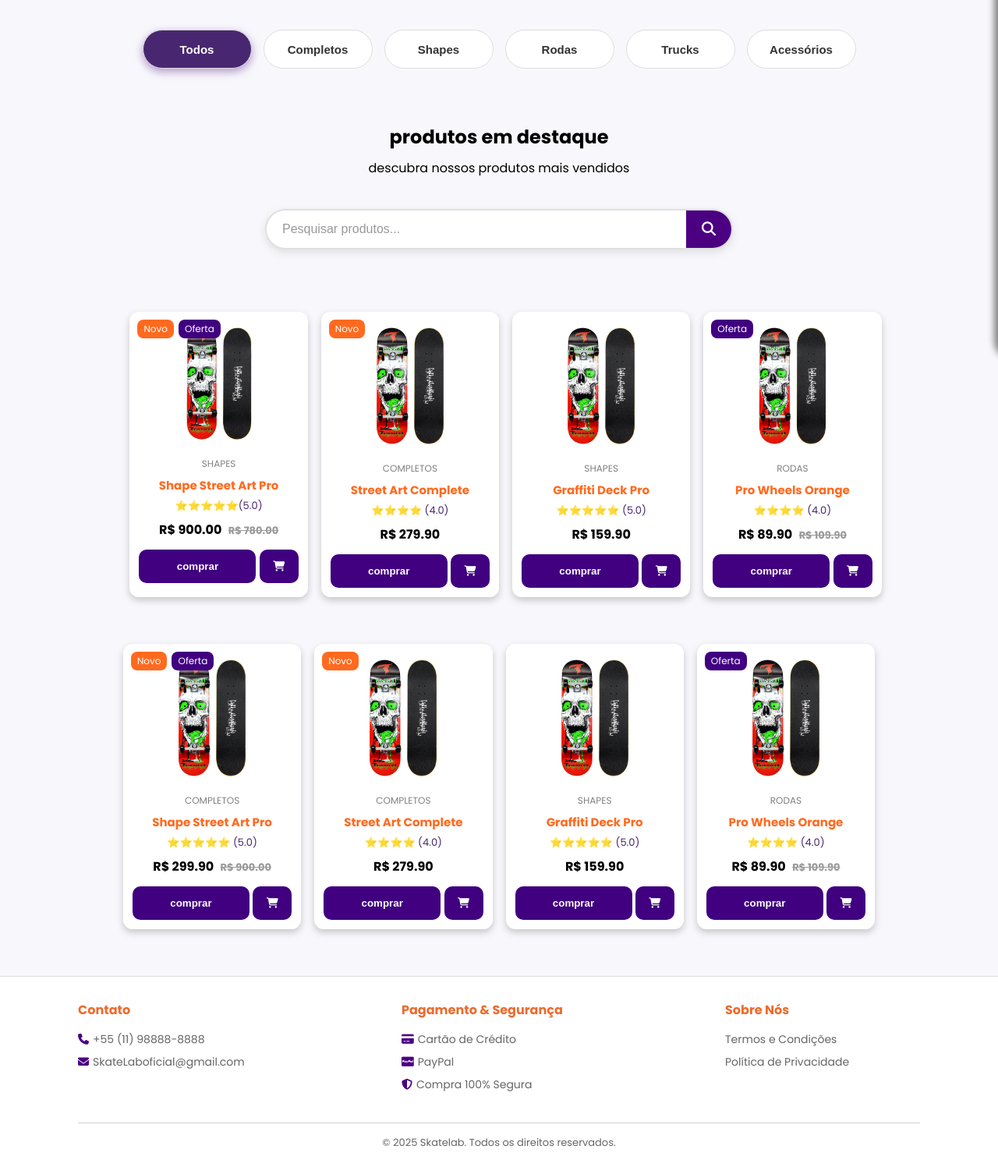
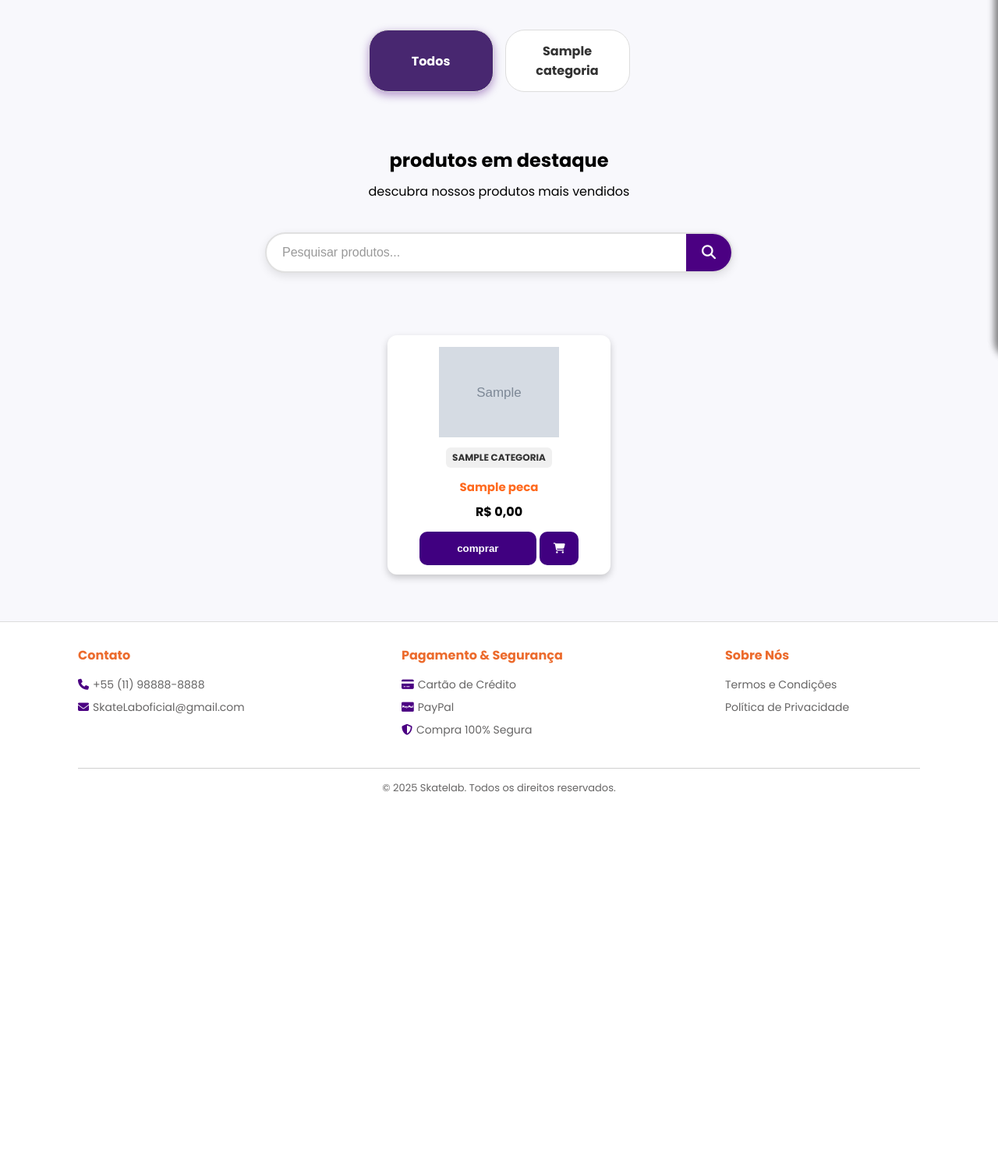
Before and after one commit to ferreiravih/Skate-Lab, a PHP site: page /skateee.php in a window 1280 px wide. Shown: the part 342-1848 px from the top of the page at 78% size. After the commit the page ends 1358 px from the top, so only its background shows below. Run offline with PHP 8.4, Linux system fonts and the light colour scheme; tables that the repository leaves empty or names only in its code hold one stand-in row (values such as "Sample post"); grey boxes marked "Sample" are stand-in pictures; some libraries are stand-ins or nearby versions.

Commit message:
Alteração do shate shop para puxar os produtos do banco / correção do css que quebrou

```diff
--- a/skateshop/skateee.css
+++ b/skateshop/skateee.css
@@ -1,10 +1,16 @@
+/* Adicionado para garantir consistência de layout */
+* {
+  box-sizing: border-box;
+}
 
-
-.hhh{
+.hhh {
   display: flex;
   text-align: center;
   flex-direction: column;
+  /* AJUSTE DE MARGEM */
+  padding: 0 20px;
 }
+
 .produto-card-link {
   text-decoration: none;
   color: inherit;
@@ -125,41 +132,55 @@ body {
   flex-wrap: wrap;
   gap: 15px;
   margin: 20px 0;
-  padding: 0 10px;
+  /* AJUSTE DE MARGEM */
+  padding: 0 20px;
 }
 
-.categories button {
+/* === BOTÕES DE FILTRO MAIORES === */
+.categories a {
   background: white;
   border: 1px solid #ddd;
-  padding: 10px 20px;
+  padding: 14px 25px;
+  /* <-- ALTERADO (era 10px 20px) */
   border-radius: 25px;
   font-weight: 700;
-  font-size: 15px;
+  font-size: 16px;
+  /* <-- ALTERADO (era 15px) */
   color: #333;
   cursor: pointer;
   transition: 0.3s;
   width: 100%;
-  max-width: 140px;
-  height: 50px;
+  max-width: 160px;
+  /* <-- ALTERADO (era 140px) */
+  /* height: 50px; */
+  /* <-- REMOVIDO (padding controla a altura) */
+  text-decoration: none;
+  text-align: center;
+  display: flex;
+  align-items: center;
+  justify-content: center;
+  box-sizing: border-box;
 }
 
-.categories button:hover {
+.categories a:hover {
   border-color: #4B0082;
   color: #4B0082;
   background-color: #ece5f2;
   transform: scale(1.05);
 }
 
-.categories button.active {
+.categories a.active {
   background: #482770;
   color: white;
   box-shadow: 0px 4px 12px rgba(75, 0, 130, 0.4);
 }
 
+
 /* ========================== */
 /* TEXTOS DE DESTAQUE */
 /* ========================== */
-.desta, .parag {
+.desta,
+.parag {
   text-align: center;
   margin: 10px auto;
   max-width: 90%;
@@ -188,6 +210,8 @@ body {
   display: flex;
   justify-content: center;
   gap: 17px;
+  flex-wrap: wrap;
+  /* Faz os cards quebrarem a linha */
 }
 
 /* Cards responsivos fluidos */
@@ -197,14 +221,20 @@ body {
   box-shadow: 0 4px 10px rgba(0, 0, 0, 0.205);
   overflow: hidden;
   position: relative;
-  max-width: 350px; /* limite máximo */
-  min-width: 220px; /* limite mínimo */
+
+  /* === CORREÇÃO 1: LAYOUT DE 4 CARDS === */
+  flex: 0 1 23%;
+  max-width: 350px;
+  min-width: 220px;
+  /* Mantém o limite mínimo */
+
   height: auto;
   transition: transform 0.3s ease, width 0.3s ease;
   display: flex;
   flex-direction: column;
   align-items: center;
-  justify-content: flex-start; /* mantém tudo alinhado pra cima */
+  justify-content: flex-start;
+  /* mantém tudo alinhado pra cima */
 }
 
 .produtos .card:hover {
@@ -250,13 +283,37 @@ body {
 .produtos .info {
   padding: 12px;
   text-align: center;
+  width: 100%;
+  box-sizing: border-box;
 }
 
 .produtos .categoria {
   font-size: 12px;
-  color: gray;
+  color: #333;
   text-transform: uppercase;
+  font-weight: 600;
+  background-color: #f0f0f0;
+  padding: 4px 8px;
+  border-radius: 6px;
+  display: inline-block;
+  margin-bottom: 8px;
 }
+
+a.produto-card-link-titulo {
+  text-decoration: none;
+  /* Tira o sublinhado */
+}
+
+a.produto-card-link-titulo h3 {
+  color: #ff6a1f;
+  transition: color 0.3s ease;
+}
+
+a.produto-card-link-titulo:hover h3 {
+  color: #482770;
+  /* Muda para o roxo do tema no hover */
+}
+
 
 .produtos h3 {
   margin: 5px 0;
--- a/skateshop/skateee.php
+++ b/skateshop/skateee.php
@@ -1,3 +1,45 @@
+<?php
+session_start();
+// 1. Conexão do base
+require_once __DIR__ . '/../config/db.php';
+
+// 2. busca as categorias do filtro
+try {
+  $stmt_cattegorias = $pdo->query("SELECT nome FROM categorias ORDER BY nome");
+  $categorias = $stmt_cattegorias->fetchAll(PDO::FETCH_ASSOC);
+} catch (PDOException $e) {
+  echo "Erro ao buscar categorias: " . $e->getMessage();
+  $categorias = []; // para garantir a varialvel
+}
+
+// 3. Busca produtos e junta com categorias
+$filtro_categoria = isset($_GET['categoria']) ? $_GET['categoria'] : 'todos';
+
+try {
+  // Query base que junta peças e categorias
+  $sql = "SELECT p.*, c.nome AS categoria_nome
+            FROM pecas p
+            JOIN categorias c ON p.id_cat = c.id_cat
+            WHERE p.status = 'ATIVO'"; // Garante que só produtos ativos apareçam
+
+  // Se a categoria NÃO for "todos", adicionamos o filtro
+  if ($filtro_categoria != 'todos') {
+    $sql .= " AND c.nome = :categoria_nome";
+    $stmt_produtos = $pdo->prepare($sql);
+    $stmt_produtos->bindParam(':categoria_nome', $filtro_categoria);
+  } else {
+    // Se for "todos", apenas prepara a query sem filtro extra
+    $stmt_produtos = $pdo->prepare($sql);
+  }
+
+  $stmt_produtos->execute();
+  $produtos = $stmt_produtos->fetchAll(PDO::FETCH_ASSOC);
+} catch (PDOException $e) {
+  echo "Erro ao buscar produtos: " . $e->getMessage();
+  $produtos = []; // Garante que a variável exista
+}
+?>
+
 <!DOCTYPE html>
 <html lang="pt-br">
 
@@ -18,15 +60,26 @@
       <p>Skates completos, shapes exclusivos e acessórios que fazem a diferença.</p> <br>
     </div>
   </section>
+  <nav class="categories">
+    <a href="skateee.php?categoria=todos"
+      class="<?php echo ($filtro_categoria == 'todos') ? 'active' : ''; ?>">
+      Todos
+    </a>
 
-<nav class="categories">
-  <button id="filtro-todos" class="active">Todos</button>
-  <button id="filtro-completos">Completos</button>
-  <button id="filtro-shapes">Shapes</button>
-  <button id="filtro-rodas">Rodas</button>
-  <button id="filtro-trucks">Trucks</button>
-  <button id="filtro-acessorios">Acessórios</button>
-</nav>
+    <?php foreach ($categorias as $categoria): ?>
+      <?php
+      // Prepara o nome da categoria para o link
+      $nome_cat_url = htmlspecialchars($categoria['nome']);
+      // Verifica se é o filtro ativo para aplicar a classe 'active'
+      $classe_ativa = ($filtro_categoria == $nome_cat_url) ? 'active' : '';
+      ?>
+      <a href="skateee.php?categoria=<?php echo $nome_cat_url; ?>"
+        class="<?php echo $classe_ativa; ?>">
+        <?php echo $nome_cat_url; // Ex: "Shapes", "Rodas", etc.
+        ?>
+      </a>
+    <?php endforeach; ?>
+  </nav>
 
 
 
@@ -45,138 +98,44 @@
       </div>
     </div>
   </div>
-
   <main class="content">
     <section class="produtos">
       <div class="containershop">
-        <a href="../../Skate-Lab/produto/produto.php" class="produto-card-link">
-        <div class="card" data-categoria="shapes">
-          <div class="selos">
-            <span class="novo">Novo</span>
-            <span class="oferta">Oferta</span>
-          </div>
-          <img src="../img/imgs-skateshop/image.png" alt="">
-          <div class="info">
-            <span class="categoria">SHAPES</span>
-            <h3>Shape Street Art Pro</h3>
-            <div class="rating">⭐⭐⭐⭐⭐<span>(5.0)</span></div>
-            <p class="preco">R$ 900.00 <span class="antigo">R$ 780.00</span></p>
-          </a>
-            <button class="botaocomprar" onclick="window.location.href='../pagamento/pagamento.php'"> comprar </button>
-            <button class="botaocarrinho"><i class="fa-solid fa-cart-shopping"></i></button>
-          </div>
-        </div>
 
-        <!-- Produto 2 -->
-        <div class="card" data-categoria="completos">
-          <div class="selos">
-            <span class="novo">Novo</span>
-          </div>
-          <img src="../img/imgs-skateshop/image.png" alt="Street Art Complete">
-          <div class="info">
-            <span class="categoria">COMPLETOS</span>
-            <h3>Street Art Complete</h3>
-            <div class="rating">⭐⭐⭐⭐ <span>(4.0)</span></div>
-            <p class="preco">R$ 279.90</p>
-            <button class="botaocomprar">comprar</button> <button class="botaocarrinho"><i class="fa-solid fa-cart-shopping"></i></button>
-          </div>
-        </div>
+        <?php if (empty($produtos)): ?>
+          <p style="text-align: center; width: 100%; color: #333; font-size: 1.2rem;">
+            Nenhum produto encontrado nesta categoria.
+          </p>
 
-        <!-- Produto 3 -->
-        <div class="card" data-categoria="shapes">
-          <img src="../img/imgs-skateshop/image.png" alt="Graffiti Deck Pro">
-          <div class="info">
-            <span class="categoria">SHAPES</span>
-            <h3>Graffiti Deck Pro</h3>
-            <div class="rating">⭐⭐⭐⭐⭐ <span>(5.0)</span></div>
-            <p class="preco">R$ 159.90</p>
-            <button class="botaocomprar">comprar</button> <button class="botaocarrinho"><i class="fa-solid fa-cart-shopping"></i></button>
-          </div>
-        </div>
+        <?php else: ?>
+          <?php foreach ($produtos as $produto): ?>
 
-        <!-- Produto 4 -->
-        <div class="card" data-categoria="rodas">
-          <div class="selos">
-            <span class="oferta">Oferta</span>
-          </div>
-          <img src="../img/imgs-skateshop/image.png" alt="Pro Wheels Orange">
-          <div class="info">
-            <span class="categoria">RODAS</span>
-            <h3>Pro Wheels Orange</h3>
-            <div class="rating">⭐⭐⭐⭐ <span>(4.0)</span></div>
-            <p class="preco">
-              R$ 89.90 <span class="antigo">R$ 109.90</span>
-            </p>
-            <button class="botaocomprar">comprar</button> <button class="botaocarrinho"><i class="fa-solid fa-cart-shopping"></i></button>
-          </div>
-        </div>
-      </div>
-    </section>
+            <div class="card" data-categoria="<?php echo htmlspecialchars($produto['categoria_nome']); ?>">
 
-    <section class="produtos" data-categoria="completos">
-      <a href="../../Skate-Lab/produto/produto.php" class="produto-card-link">
-        <div class="containershop">
-          <div class="card">
-            <div class="selos">
-              <span class="novo">Novo</span>
-              <span class="oferta">Oferta</span>
+              <a href="../produto/produto.php?id=<?php echo $produto['id_pecas']; ?>" class="produto-card-link">
+                <img src="<?php echo htmlspecialchars($produto['url_img']); ?>"
+                  alt="<?php echo htmlspecialchars($produto['nome']); ?>">
+              </a>
+
+              <div class="info">
+                <span class="categoria"><?php echo htmlspecialchars(strtoupper($produto['categoria_nome'])); ?></span>
+
+                <a href="../produto/produto.php?id=<?php echo $produto['id_pecas']; ?>" class="produto-card-link-titulo">
+                  <h3><?php echo htmlspecialchars($produto['nome']); ?></h3>
+                </a>
+
+                <p class="preco">
+                  R$ <?php echo number_format($produto['preco'], 2, ',', '.'); ?>
+                </p>
+
+                <button class="botaocomprar" onclick="window.location.href='../pagamento/pagamento.php'"> comprar </button>
+                <button class="botaocarrinho"><i class="fa-solid fa-cart-shopping"></i></button>
+              </div>
             </div>
-            <img src="../img/imgs-skateshop/image.png" alt="Urban Purple Complete">
-            <div class="info">
-              <span class="categoria">COMPLETOS</span>
-              <h3>Shape Street Art Pro</h3>
-              <div class="rating">⭐⭐⭐⭐⭐ <span>(5.0)</span></div>
-              <p class="preco">
-                R$ 299.90 <span class="antigo">R$ 900.00</span>
-              </p>
-              <button class="botaocomprar">comprar</button> <button class="botaocarrinho"><i class="fa-solid fa-cart-shopping"></i></button>
-            </div>
-          </div>
-      </a>
 
-      <!-- Produto 2 -->
-      <div class="card" data-categoria="completos">
-        <div class="selos">
-          <span class="novo">Novo</span>
-        </div>
-        <img src="../img/imgs-skateshop/image.png" alt="Street Art Complete">
-        <div class="info">
-          <span class="categoria">COMPLETOS</span>
-          <h3>Street Art Complete</h3>
-          <div class="rating">⭐⭐⭐⭐ <span>(4.0)</span></div>
-          <p class="preco">R$ 279.90</p>
-          <button class="botaocomprar">comprar</button> <button class="botaocarrinho"><i class="fa-solid fa-cart-shopping"></i></button>
-        </div>
-      </div>
+          <?php endforeach; ?>
+        <?php endif; ?>
 
-      <!-- Produto 3 -->
-      <div class="card" data-categoria="shapes">
-        <img src="../img/imgs-skateshop/image.png" alt="Graffiti Deck Pro">
-        <div class="info">
-          <span class="categoria">SHAPES</span>
-          <h3>Graffiti Deck Pro</h3>
-          <div class="rating">⭐⭐⭐⭐⭐ <span>(5.0)</span></div>
-          <p class="preco">R$ 159.90</p>
-          <button class="botaocomprar">comprar</button> <button class="botaocarrinho"><i class="fa-solid fa-cart-shopping"></i></button>
-        </div>
-      </div>
-
-      <!-- Produto 4 -->
-      <div class="card" data-categoria="rodas">
-        <div class="selos">
-          <span class="oferta">Oferta</span>
-        </div>
-        <img src="../img/imgs-skateshop/image.png" alt="Pro Wheels Orange">
-        <div class="info">
-          <span class="categoria">RODAS</span>
-          <h3>Pro Wheels Orange</h3>
-          <div class="rating">⭐⭐⭐⭐ <span>(4.0)</span></div>
-          <p class="preco">
-            R$ 89.90 <span class="antigo">R$ 109.90</span>
-          </p>
-          <button class="botaocomprar">comprar</button> <button class="botaocarrinho"><i class="fa-solid fa-cart-shopping"></i></button>
-        </div>
-      </div>
       </div>
     </section>
   </main>
```
Also changed, not shown: other parts of skateshop/skateee.css (+55 -21 lines). Lines whose indentation alone changed are shown as unchanged.
